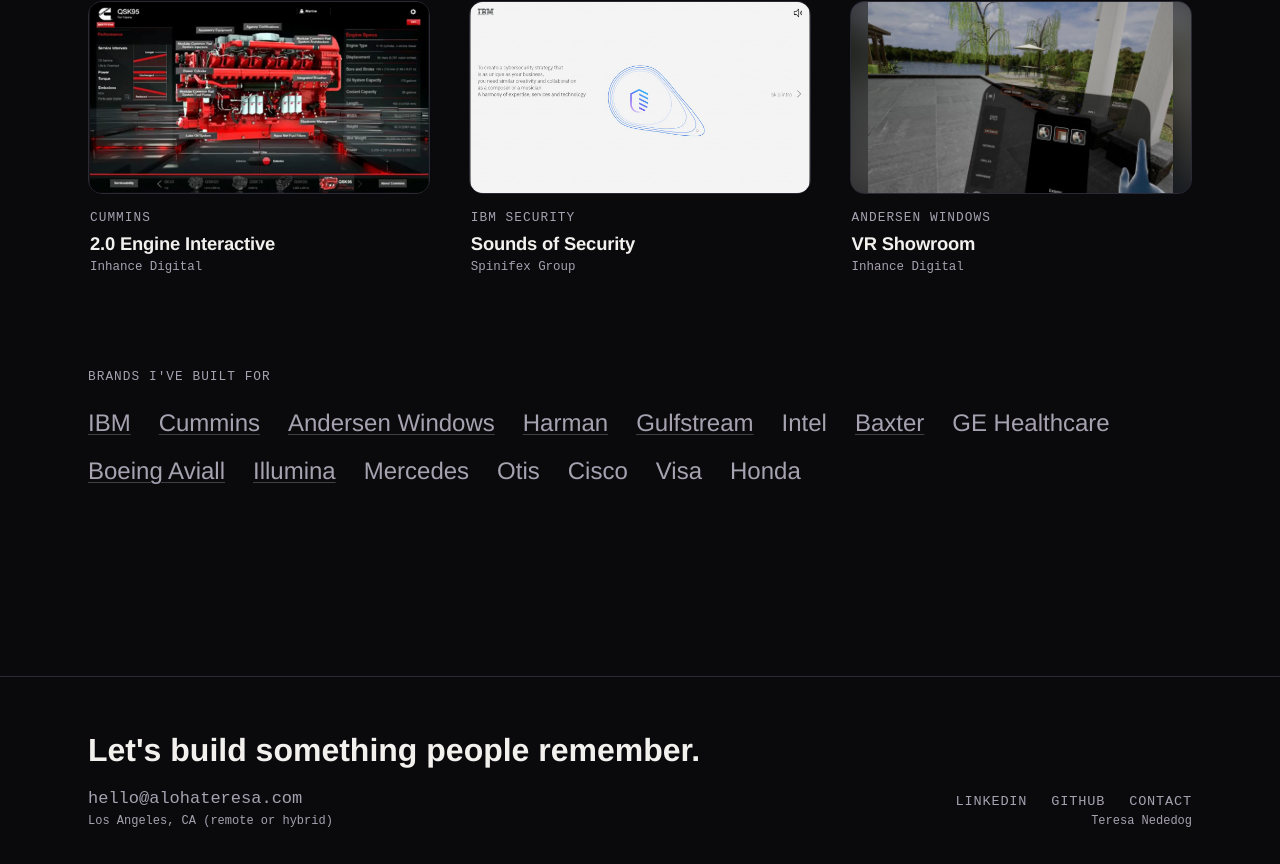
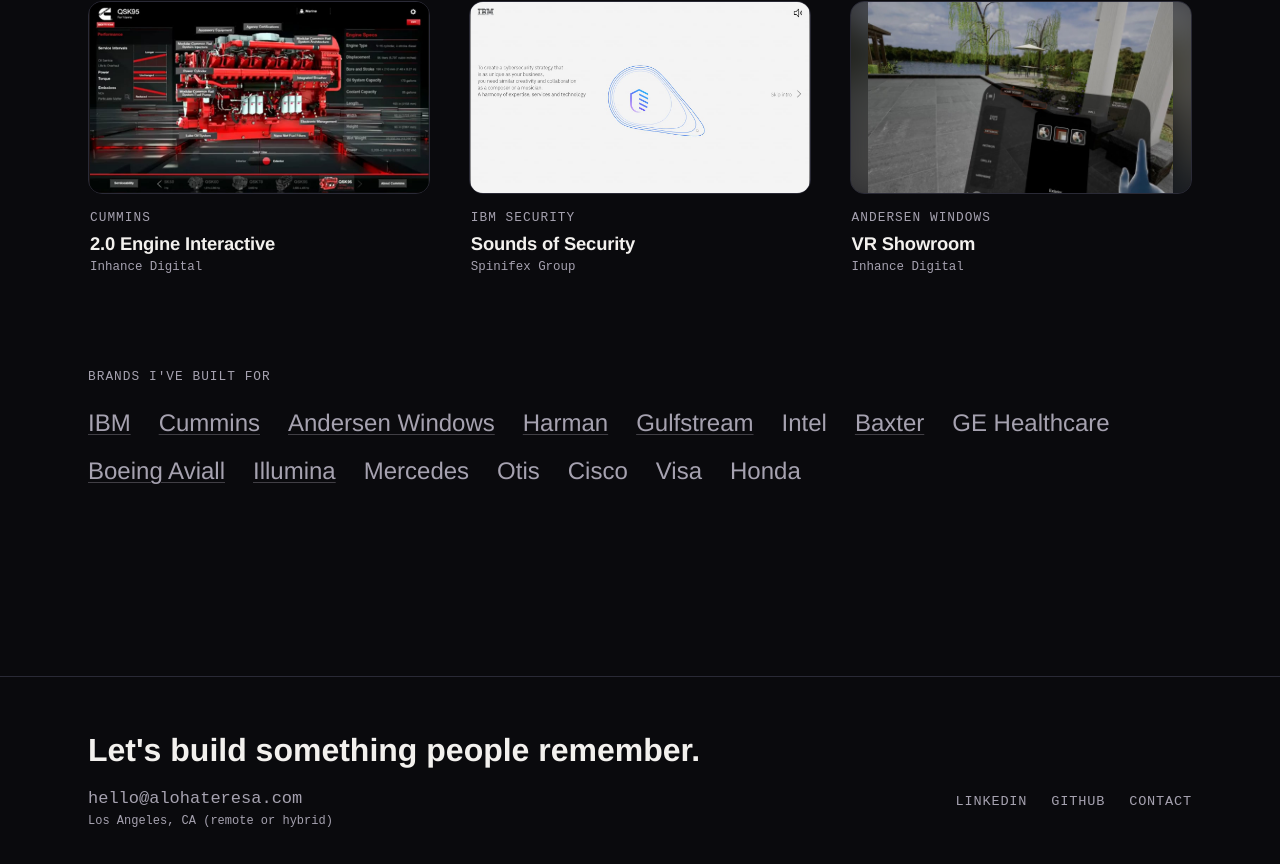
Before and after one commit to t34Virus/foliage, a Next.js app: page / in a window 1280 px wide. Shown: the part 1882-2746 px from the top of the page. Built offline with nearby package versions, Linux system fonts and the light colour scheme.

Commit message:
Remove the name from the footer
It's already in the header.

```diff
--- a/src/components/Footer.tsx
+++ b/src/components/Footer.tsx
@@ -18,7 +18,6 @@ export default function Footer() {
       </div>
       <div className={`wrap ${styles.base}`}>
         <span>{profile.location}</span>
-        <span>{profile.name}</span>
       </div>
     </footer>
   );
```
